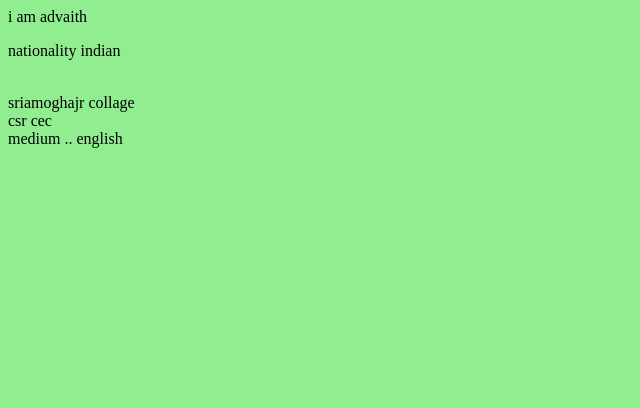
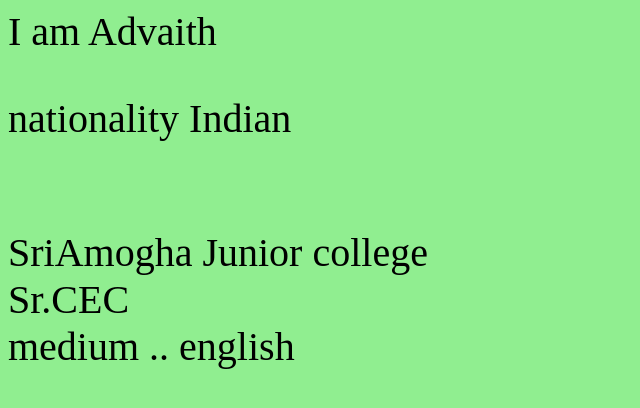
Before and after one commit to advaithsaip04/wd-101, a plain HTML site: page about.html in a window 1280 px wide. Shown: the whole page, without its empty margins (0-640 px from the left). Drawn offline with Linux system fonts and the light colour scheme.

Commit message:
Updated font size

```diff
--- a/about.html
+++ b/about.html
@@ -1,10 +1,10 @@
-<body style="background-color:lightgreen;">
-i am advaith
+<body style="background-color:lightgreen; font-size: 40px;">
+I  am Advaith
 <br>
-<p>nationality indian</p>
+<p>nationality Indian</p>
 <br>
-sriamoghajr collage
-<br>csr cec
+SriAmogha Junior college
+<br>Sr.CEC
 <br>medium .. english
 
 </body>
```
